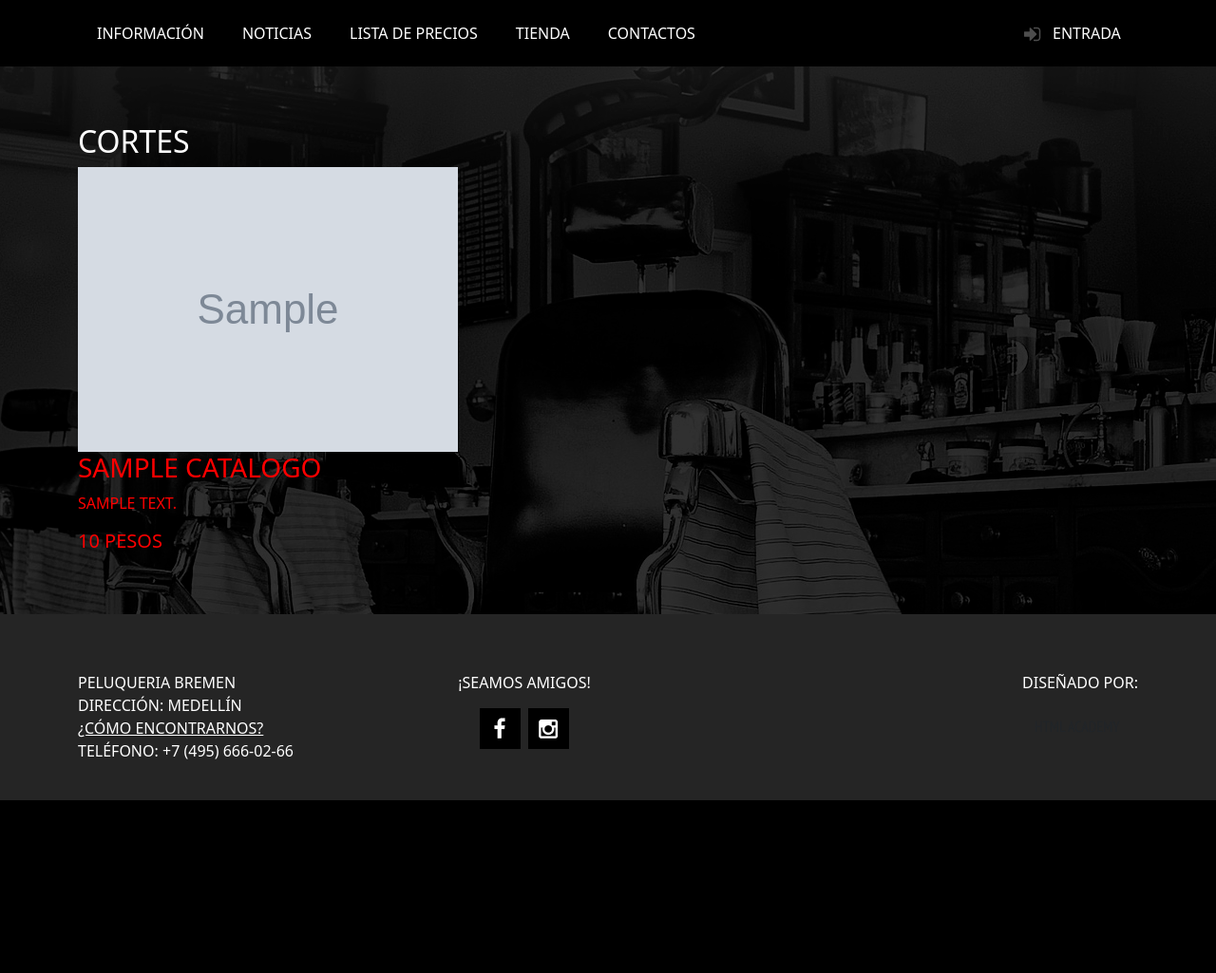
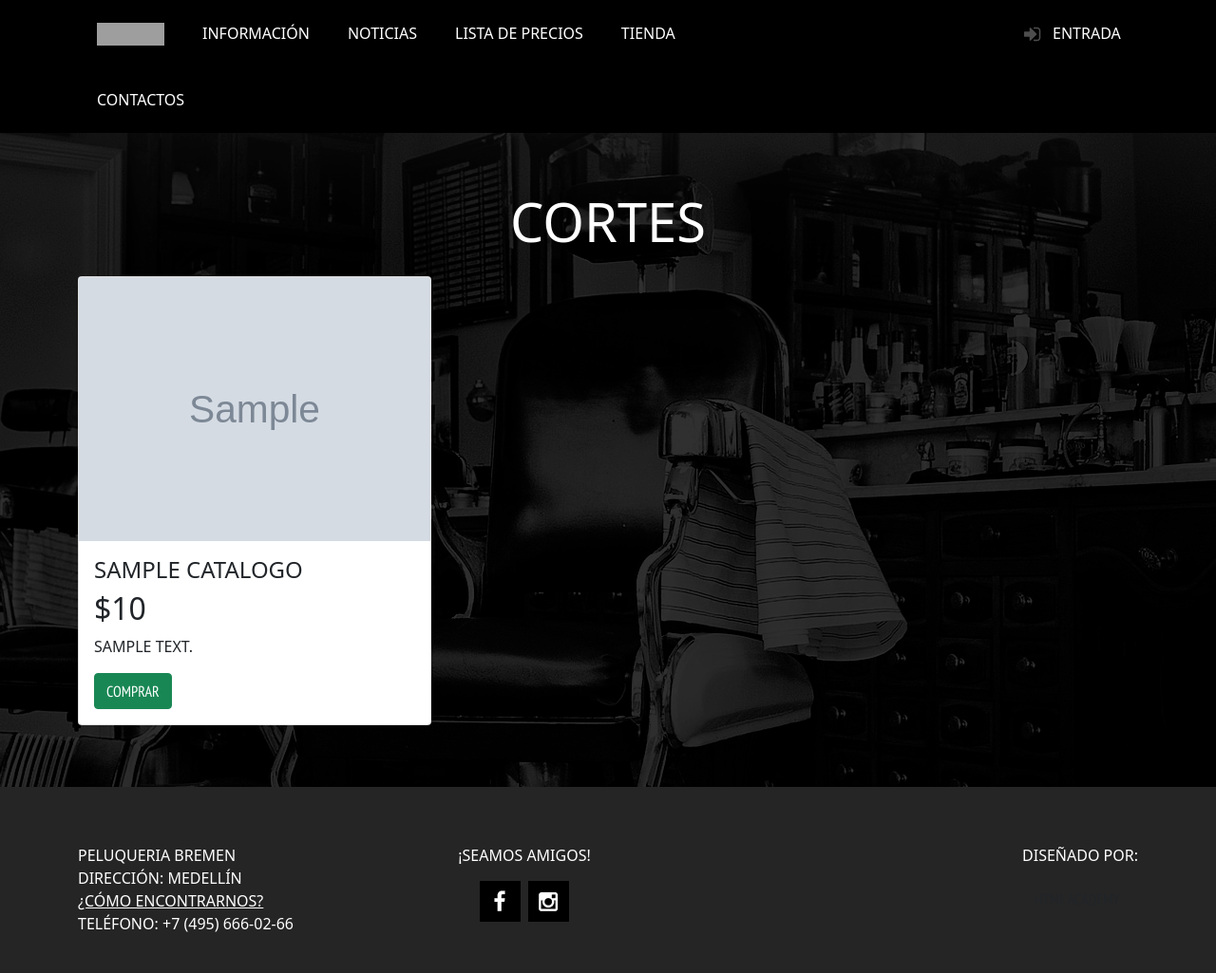
Before and after one commit to codecsrayo/barbershop_django, a Django app: page / in a window 1280 px wide. Shown: the whole page at 95% size. Before the commit the page ends 843 px from the top, so only its background shows below. Run offline with Django 3.2, Linux system fonts and the light colour scheme; tables that the repository leaves empty hold one stand-in row (values such as "Sample post"); grey boxes marked "Sample" are stand-in pictures; grey boxes are pictures that could not be loaded.

Commit message:
Ajuste del index:template

```diff
--- a/barber_app/templates/barber_app/index.html
+++ b/barber_app/templates/barber_app/index.html
@@ -9,33 +9,38 @@
 
     {% load humanize%}
 
+        <!-- Titulo -->
+        <div class="col-12 mb-4 ">
+            <h1 class="display-4 text-center" style="color :white;">Cortes</h1>
+        </div>
+
+        <!-- Cortes -->
+        {% for p in corte %}
+            <div class="col-8 col-sm-6 col-md-4 mb-3">
+                <div class="card card-img-3-producto-home">
+                    <div class=" h-100 ">
+                        <!-- src="https://picsum.photos/200/200?random={{ forloop.counter }}" -->
+                        <img
+                        class="card-img-top mx-auto"
+                        src="{{MEDIA_URL}}{{p.imagen.url}}"
+                        alt="{{p.nombre}}"
+                        >
+                    </div>
+                    <div class="card-body card-body-3-productos-home">
+                        <h4 class="card-title text-truncate">{{p.nombre}}</h4>
+                        <h2 class="card-title text-truncate">${{p.precio}}</h2>
+                        <p class="card-text ">{{p.descripcion}}</p>
+                        <a href="#" class="btn btn-success btn-block">Comprar</a>
 
 
-<h2 style="color: white;">Cortes</h2>
-
-<div class="Cortes">
-
-    {% for p in corte%}
-    <div class="cortes" style="color: red;">
-
-        <div class="contenedor_cortes">
-
-            {% if p.imagen%}
-                <img src="{{ p.imagen.url }}" alt="imagen corte">
-            {% endif %}
-
-            <div class="detalle">
-                <h3>{{p.nombre | capfirst}}</h3>
-                <p>{{p.descripcion}}</p>
-                <h5>{{p.precio | intcomma}} Pesos</h5>
+                    </div>
+                </div>
             </div>
+        {% endfor %}
+    </section>
 
 
-        </div>
 
 
-    </div>
-    {% endfor %}
-</div>
 
 {% endblock %}
--- a/barber_app/templates/include/header.html
+++ b/barber_app/templates/include/header.html
@@ -3,13 +3,12 @@
 <header class="main-header">
     <div class="container clearfix">
         <nav class="main-navigation">
-			{% with request.resolver_match.url_name as url_name %}
-				{% if url_name != 'main_page_url' %}
+
 					<a class="logo-inner" href="{% url 'main_page_url' %}">
 					<img src="{% static 'images/inner-logo.png' %}" width="111"
-					height="24" alt="Peliqueria Bremen">
+					height="24" alt="Peluqueria Bremen">
 					</a>
-				{% endif %}
+
 
 
 				<ul>
@@ -20,7 +19,7 @@
 					<li><a href="#">Contactos</a></li>
 
 				</ul>
-			{% endwith %}
+
         </nav>
         <div class="user-block">
 			{% if user.is_authenticated %}
```
